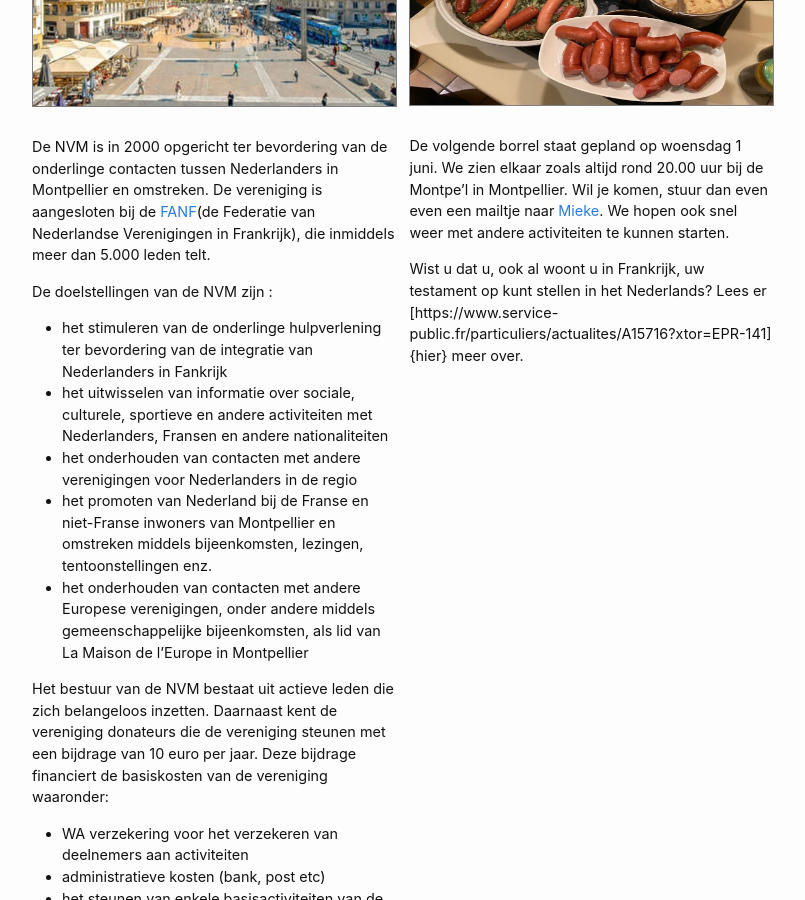
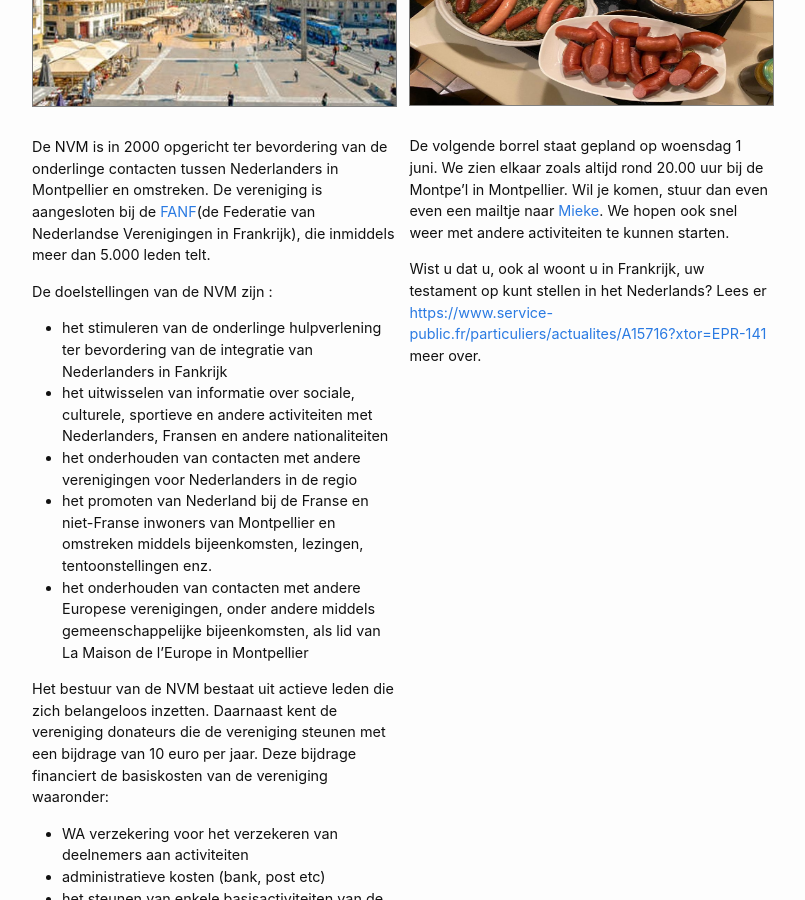
Before and after one commit to nederland34-fr/nederland34-fr.github.io, a Jekyll site: the page built from index.md, in a window 1280 px wide and 900 px high, scrolled down 305 px. Shown: the whole window, without its empty margins (238-1043 px from the left). Built offline with Jekyll 4.4.1, drawn with Linux system fonts in a browser that asks for light colours.

Commit message:
Update index.md

```diff
--- a/index.md
+++ b/index.md
@@ -37,6 +37,6 @@ De volgende borrel staat gepland op woensdag 1 juni. We zien elkaar zoals altijd
 We hopen ook snel weer met andere activiteiten te kunnen starten.
 
 
-  Wist u dat u, ook al woont u in Frankrijk, uw testament op kunt stellen in het Nederlands? Lees er [https://www.service-public.fr/particuliers/actualites/A15716?xtor=EPR-141]{hier} meer over.
+  Wist u dat u, ook al woont u in Frankrijk, uw testament op kunt stellen in het Nederlands? Lees er [https://www.service-public.fr/particuliers/actualites/A15716?xtor=EPR-141](hier) meer over.
 
 </div>
```
